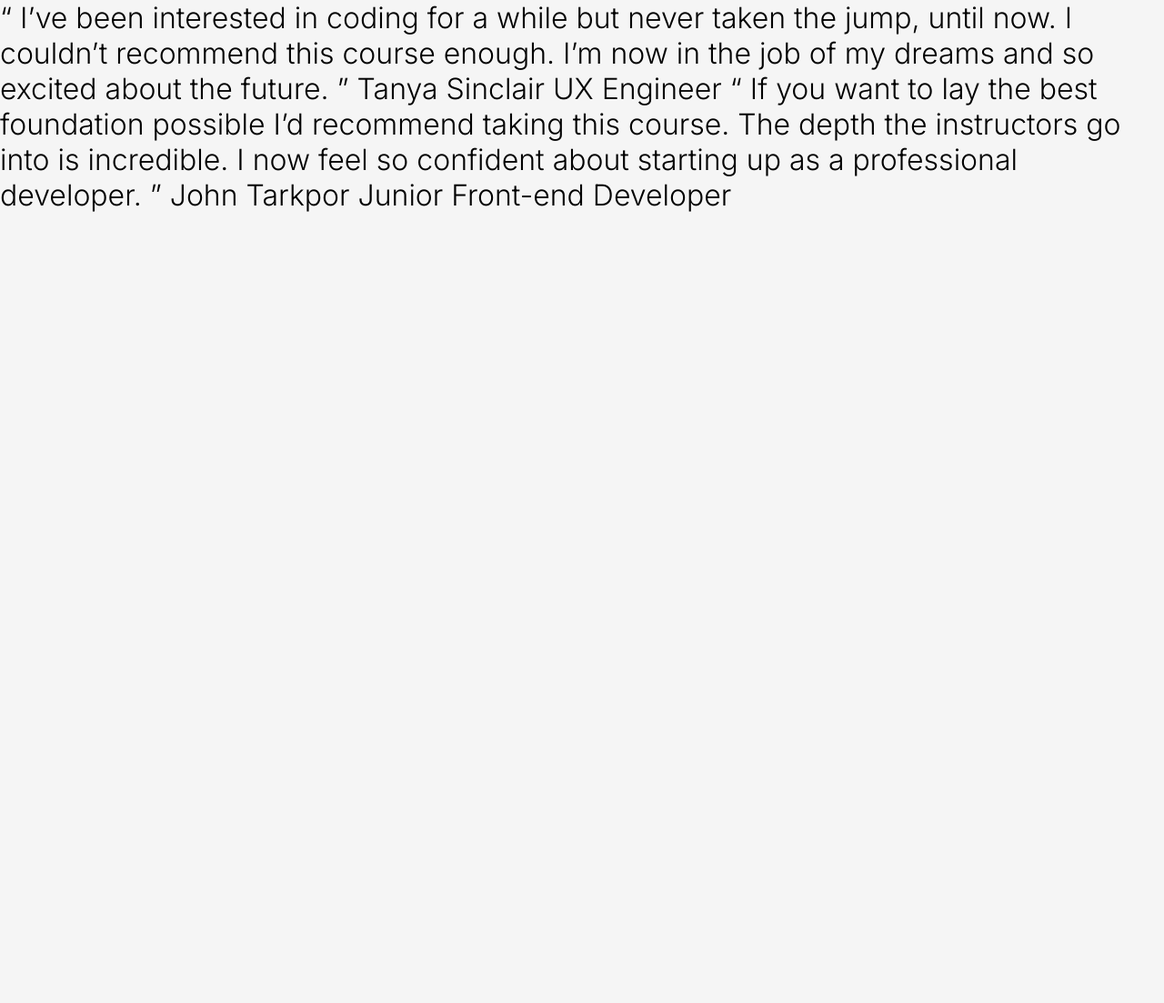
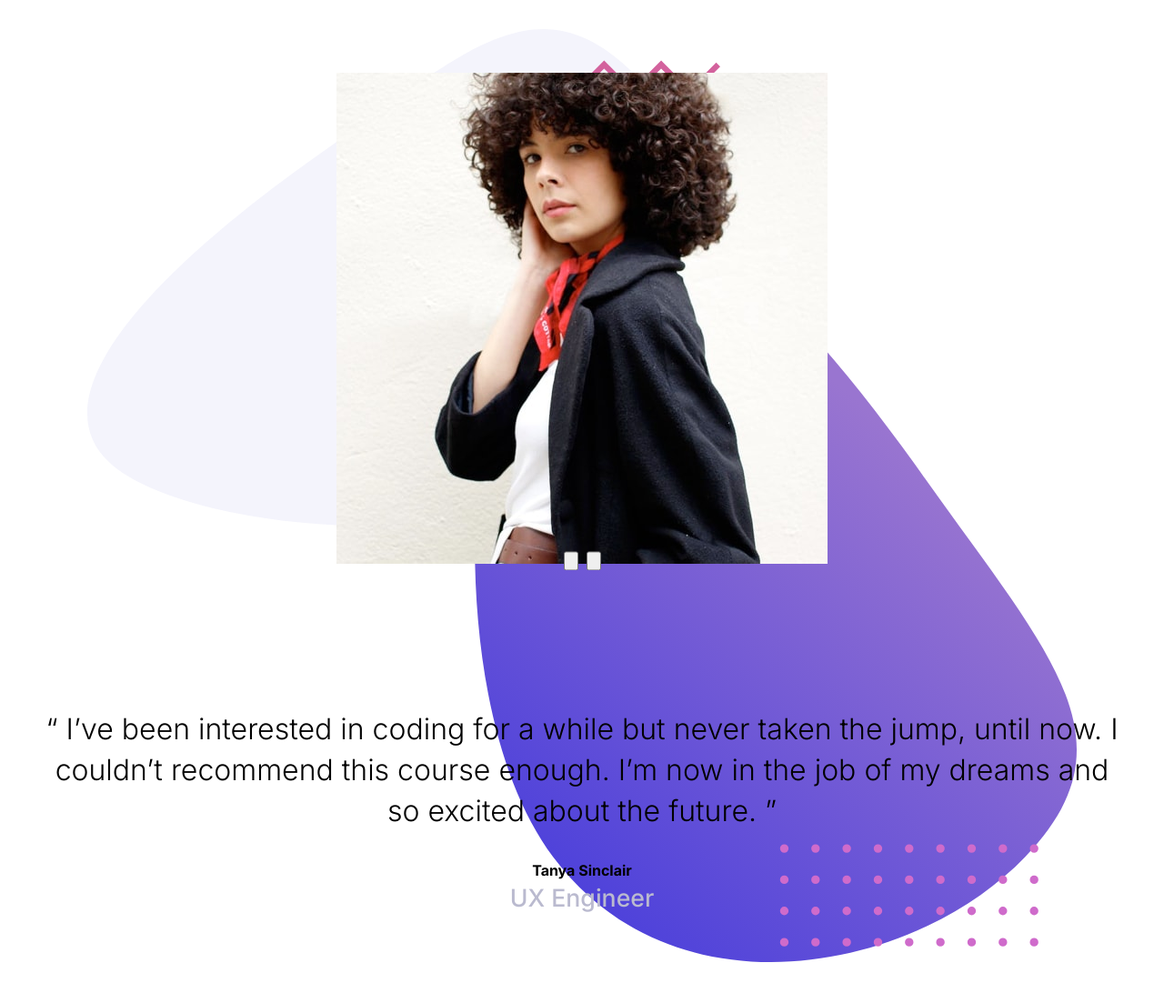
Before and after one commit to ConradMcGrifter/testimonial-slider, a plain HTML site: page index.html in a window 1280 px wide. Shown: the whole page at 91% size. Before the commit the page ends 800 px from the top, so only its background shows below. Drawn offline with Linux system fonts and the light colour scheme.

Commit message:
did the html and started css
not sure if what I have will work. might have to redo the html / re structure

```diff
--- a/index.html
+++ b/index.html
@@ -27,13 +27,56 @@
         </style>
     </head>
     <body>
-        “ I’ve been interested in coding for a while but never taken the jump,
-        until now. I couldn’t recommend this course enough. I’m now in the job
-        of my dreams and so excited about the future. ” Tanya Sinclair UX
-        Engineer “ If you want to lay the best foundation possible I’d recommend
-        taking this course. The depth the instructors go into is incredible. I
-        now feel so confident about starting up as a professional developer. ”
-        John Tarkpor Junior Front-end Developer
+        <div class="grid-container">
+            <!-- images -->
+            <div class="img--wrap">
+                <img class="john-img" src="images/image-john.jpg" alt="" />
+                <img class="tanya-img" src="images/image-tanya.jpg" alt="" />
+                <div class="button--wrap">
+                    <button class="prev"><img src="" alt="" /></button>
+                    <button class="next"><img src="" alt="" /></button>
+                </div>
+            </div>
+
+            <!--
+                tanya quote
+             -->
+            <div class="quote tanya">
+                <div class="quote--wrap">
+                    <p class="quote__p">
+                        “ I’ve been interested in coding for a while but never
+                        taken the jump, until now. I couldn’t recommend this
+                        course enough. I’m now in the job of my dreams and so
+                        excited about the future. ”
+                    </p>
+                    <div class="quote__name--wrap">
+                        <h3 class="quote__name">Tanya Sinclair</h3>
+                        <small class="quote__job">UX Engineer</small>
+                    </div>
+                </div>
+            </div>
+
+            <!-- john quote -->
+            <div class="quote john">
+                <div class="quote--wrap">
+                    <p class="quote__p">
+                        “ If you want to lay the best foundation possible I’d
+                        recommend taking this course. The depth the instructors
+                        go into is incredible. I now feel so confident about
+                        starting up as a professional developer. ”
+                    </p>
+                    <div class="quote__name--wrap">
+                        <h3 class="quote__name">John Tarkpor</h3>
+                        <small class="quote__job"
+                            >Junior Front-end Developer</small
+                        >
+                    </div>
+                </div>
+            </div>
+        </div>
+        <!--
+
+          -->
 
         <!-- <div class="attribution">
             Challenge by
--- a/script.js
+++ b/script.js
@@ -38,7 +38,7 @@ function showSlides(n) {
         dots[i].classList.remove("active");
     }
 
-    //this takes the slide index and subtracts 1 so it can target the proper element in the slides array - because arrays use 0 based indexing
+    //this takes the slide index and subtracts 1 so it can target the proper element in the slides array (because arrays use 0 based indexing) and it displays that element
     slides[slideIndex - 1].style.display = "block";
     dots[slideIndex - 1].classList.add("active");
 }
--- a/styles/styles.scss
+++ b/styles/styles.scss
@@ -12,13 +12,81 @@ html {
 *::before,
 *::after {
     box-sizing: inherit;
-    margin: inherit;
+    margin: 0;
 }
 
 body {
     min-height: 100%;
     background: whitesmoke;
     font-family: "Inter", Arial, Helvetica, sans-serif;
-    font-size: 3.2rem;
+    font-size: clamp(1.8rem, 3vw, 3.2rem);
+    // font-size: 1.8rem;
     font-weight: 300;
+    background: url("../images/pattern-bg.svg");
+    background-repeat: no-repeat;
+    background-position: top;
+    background-position: 50% 1em;
+    background-size: 85%;
+    padding: 1.5em;
+    line-height: 1.4;
 }
+
+.john,
+.john-img {
+    display: none;
+}
+
+.grid-container {
+    display: grid;
+    grid-template-columns: 1fr;
+    grid-template-rows: auto 5em 10em;
+}
+
+.img--wrap {
+    position: relative;
+    @include flexCenter(column);
+    margin-top: 1em;
+
+    .tanya-img,
+    .john-img {
+        width: 75%;
+        max-width: min-content;
+    }
+
+    .button--wrap {
+        position: absolute;
+        bottom: 0;
+        transform: translateY(30%);
+
+        // button {
+        //     margin: 0;
+        //     padding: 0;
+        // }
+    }
+}
+
+.quote {
+    grid-row: 3 / 4;
+
+    .quote--wrap {
+        @include flexCenter(column);
+
+        .quote__name--wrap {
+            margin-top: 1em;
+            @include flexCenter(column);
+
+            .quote__name {
+                font-size: 1.6rem;
+            }
+
+            .quote__job {
+                font-weight: 500;
+                color: color(GrayishBlue);
+            }
+        }
+    }
+
+    &__p {
+        text-align: center;
+    }
+}
```
Also changed, not shown: css/styles.css, 1 other file.
